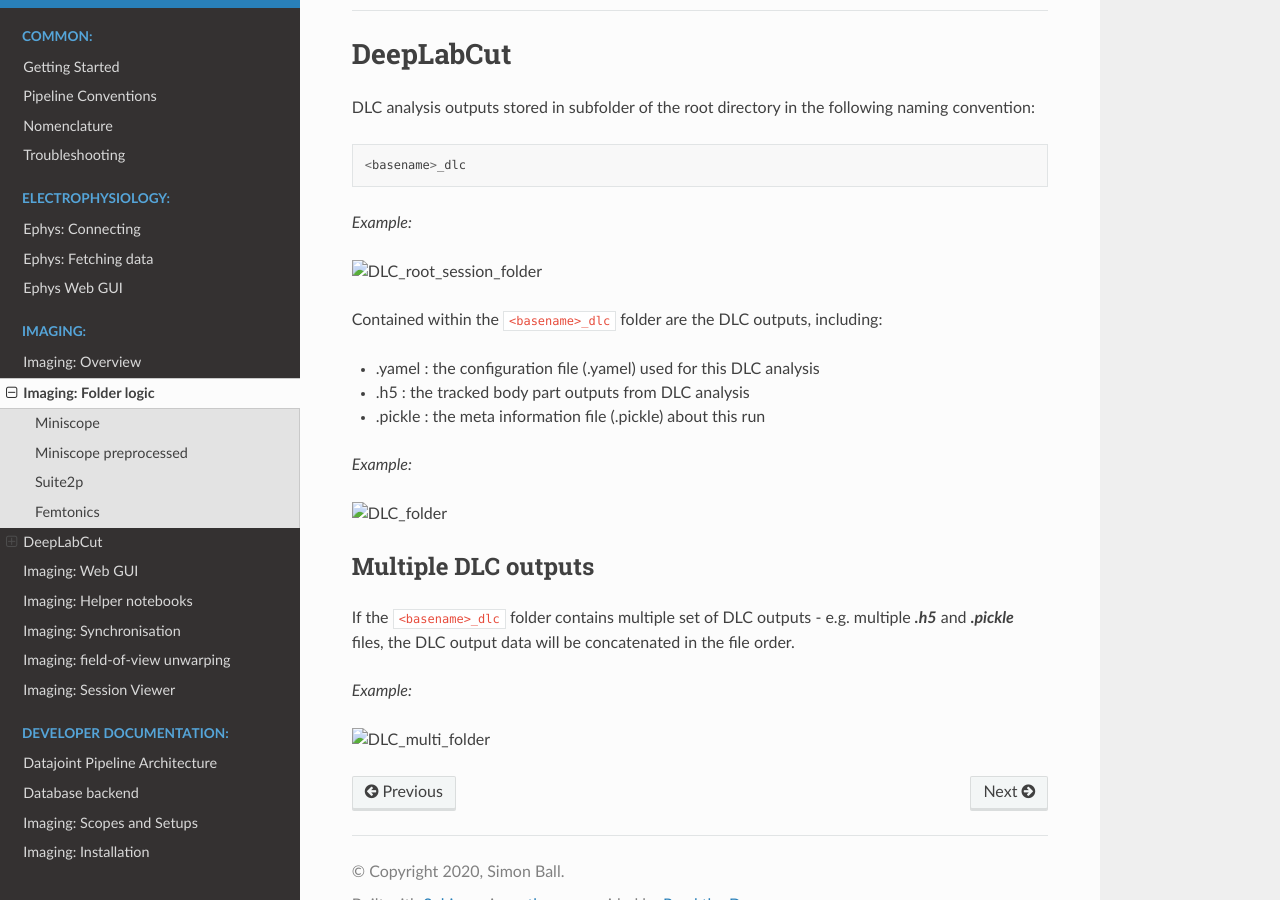
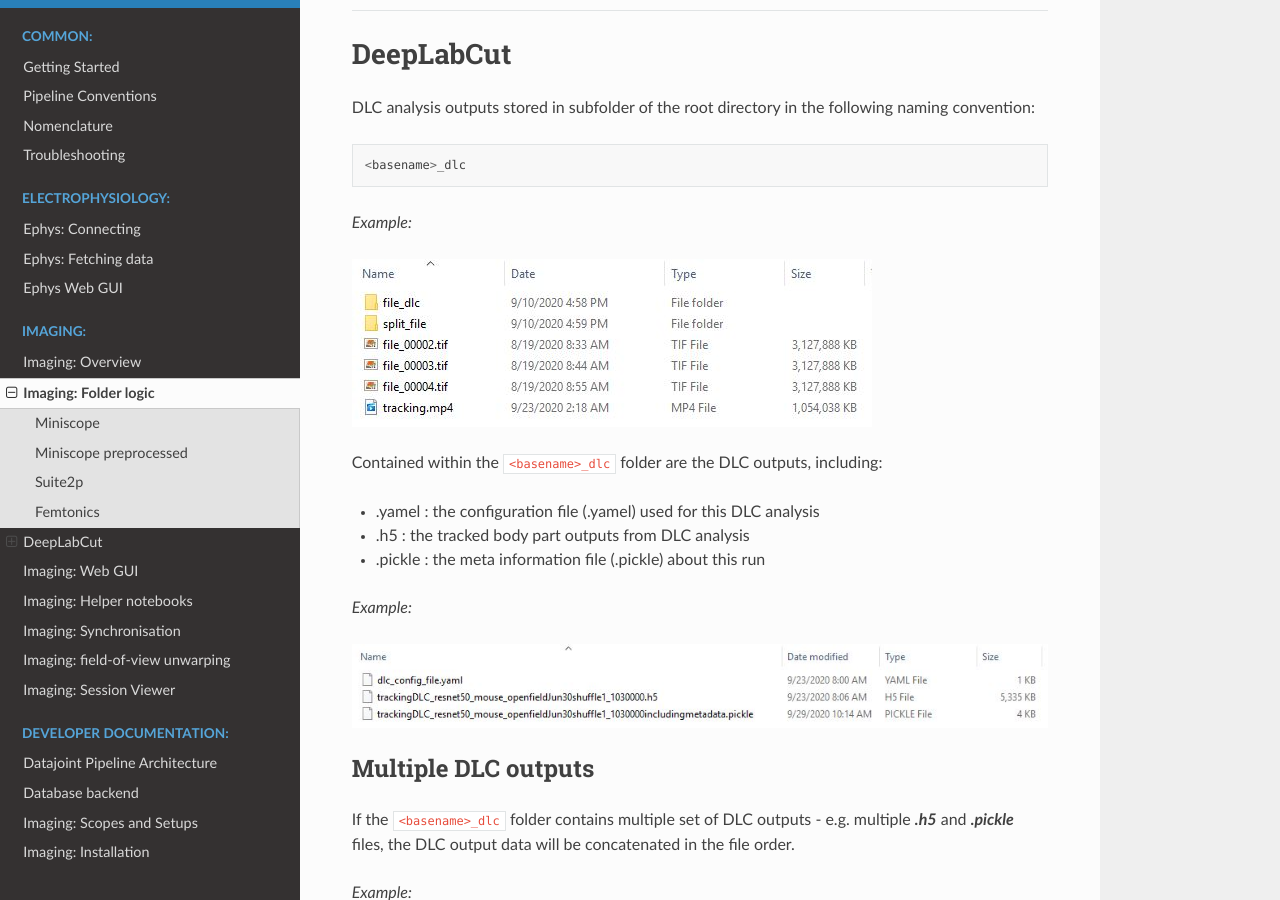
Before and after one commit to kavli-ntnu/dj-docs, a Sphinx documentation site: the page built from docs/imaging/Folder-logic.md, in a window 1280 px wide and 900 px high, scrolled down 5820 px. Built offline with Sphinx 7.4.7 and the Read the Docs theme 2.0.0, drawn with Linux system fonts in a browser that asks for light colours.

Commit message:
Update Folder-logic.md

```diff
--- a/docs/imaging/Folder-logic.md
+++ b/docs/imaging/Folder-logic.md
@@ -141,7 +141,7 @@
 
 _Example:_
 
-![DLC_root_session_folder](../_static/DLC_root_session_folder.JPG)
+![DLC_root_session_folder](../_static/imaging/DLC_root_session_folder.JPG)
 
 Contained within the `<basename>_dlc` folder are the DLC outputs, including:
 + .yamel   : the configuration file (.yamel) used for this DLC analysis
@@ -150,7 +150,7 @@
 
 _Example:_
 
-![DLC_folder](../_static/DLC_folder.JPG)
+![DLC_folder](../_static/imaging/DLC_folder.JPG)
 
 
 #### Multiple DLC outputs
@@ -159,4 +159,4 @@
 
 _Example:_
 
-![DLC_multi_folder](../_static/DLC_multi_folder.JPG)
+![DLC_multi_folder](../_static/imaging/DLC_multi_folder.JPG)
```
